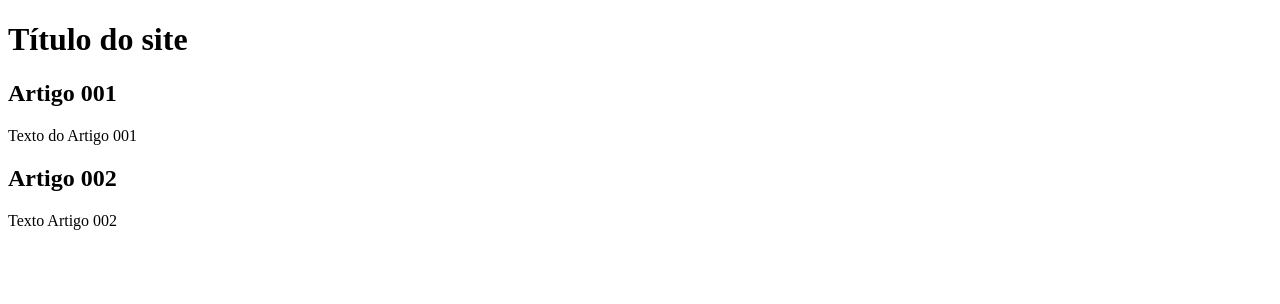
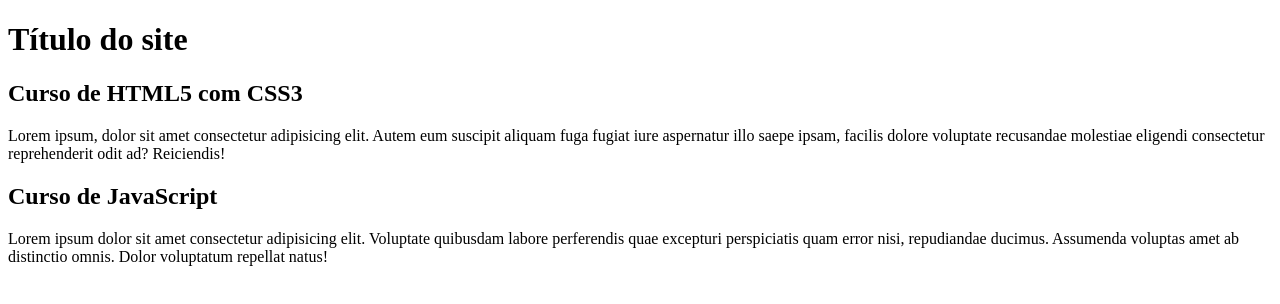
Before and after one commit to LucasCastrosb/Site-God-of-war, a plain HTML site: page index.html in a window 1280 px wide. Drawn offline with Linux system fonts and the light colour scheme.

Commit message:
comecei conteudo

```diff
--- a/index.html
+++ b/index.html
@@ -12,12 +12,12 @@
             <h1>Título do site</h1>
         </header>
         <article>
-            <h2>Artigo 001</h2>
-            <p>Texto do Artigo 001</p>
+            <h2>Curso de HTML5 com CSS3</h2>
+            <p>Lorem ipsum, dolor sit amet consectetur adipisicing elit. Autem eum suscipit aliquam fuga fugiat iure aspernatur illo saepe ipsam, facilis dolore voluptate recusandae molestiae eligendi consectetur reprehenderit odit ad? Reiciendis!</p>
         </article>
         <article>
-            <h2>Artigo 002</h2>
-            <p>Texto Artigo 002</p>
+            <h2>Curso de JavaScript</h2>
+            <p>Lorem ipsum dolor sit amet consectetur adipisicing elit. Voluptate quibusdam labore perferendis quae excepturi perspiciatis quam error nisi, repudiandae ducimus. Assumenda voluptas amet ab distinctio omnis. Dolor voluptatum repellat natus!</p>
         </article>
     </main>
 </body>
```
